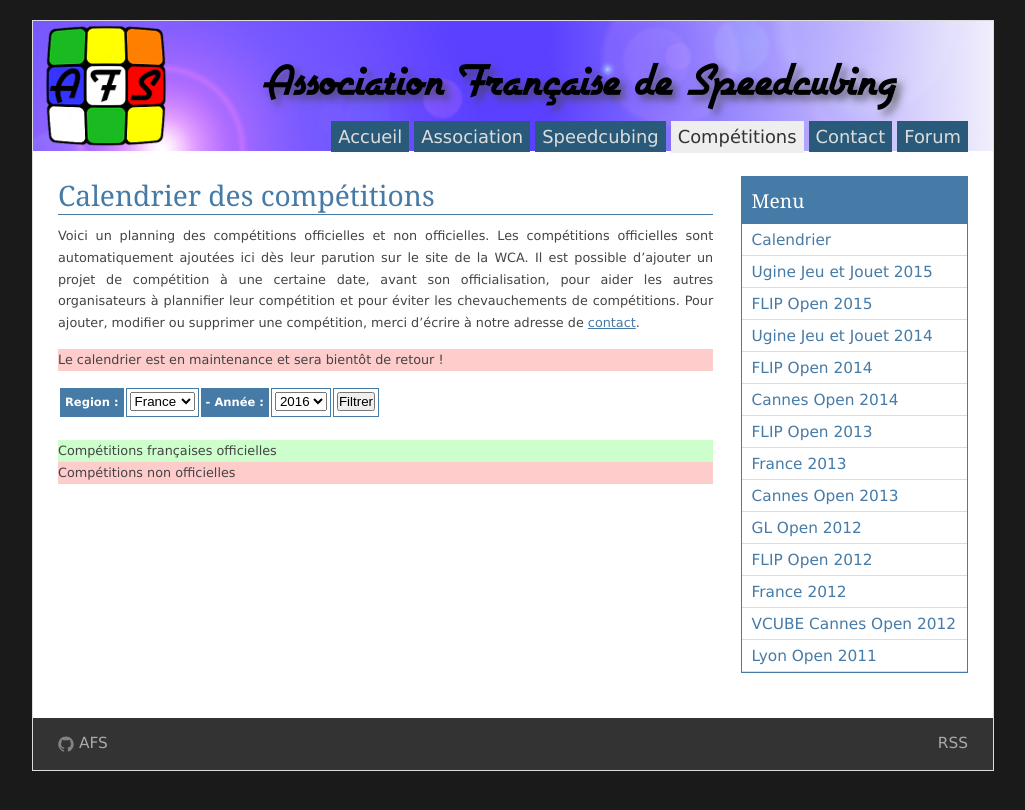
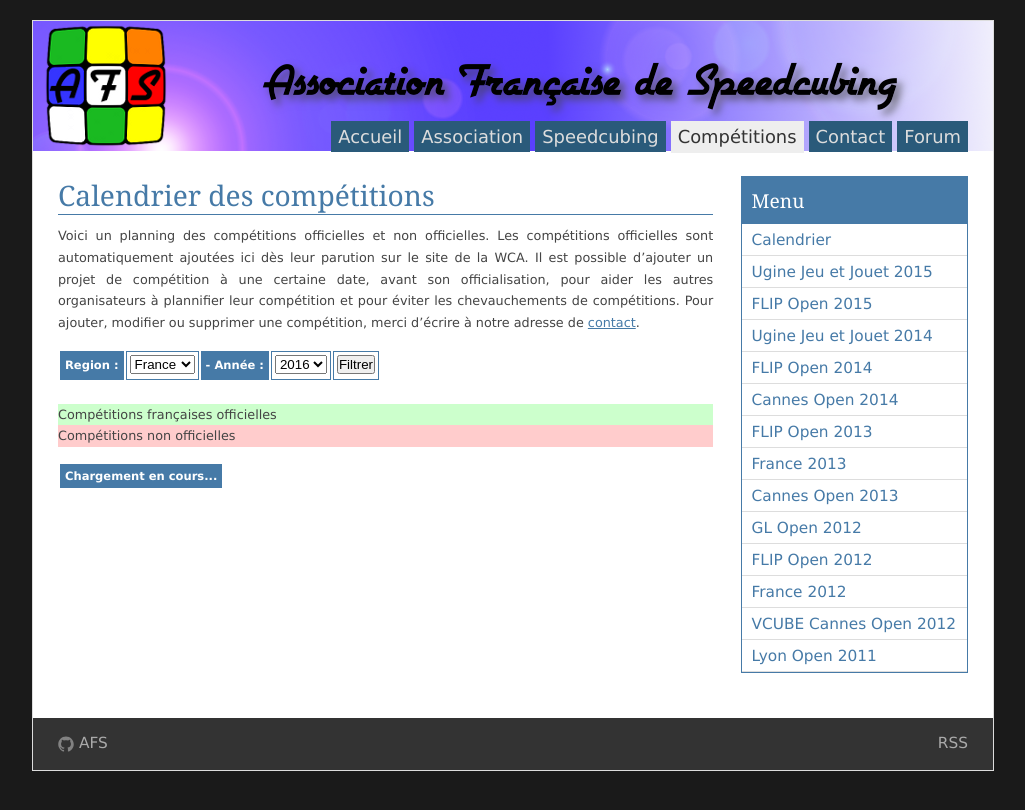
Before and after one commit to speedcubingmadrid/speedcubingmadrid.org, a Jekyll site: the page built from competitions.md, in a window 1280 px wide. Shown: the top 810 px of the page, without its empty margins (127-1152 px from the left). Built offline with Jekyll 4.4.1, drawn with Linux system fonts in a browser that asks for light colours; part of the change alters nothing that is shown.

Commit message:
Import existing non-official competition.
2016+ only.

```diff
--- a/competitions.md
+++ b/competitions.md
@@ -11,7 +11,6 @@ Il est possible d'ajouter un projet de compétition à une certaine date, avant
 Pour ajouter, modifier ou supprimer une compétition, merci d'écrire à notre adresse de [contact](mailto:contact@speedcubingfrance.org).
 
 
-<span class="reg">Le calendrier est en maintenance et sera bientôt de retour !</span>
 <form action="javascript:void(0);">
 <table id="selector-calendar" class="planning">
 </table>
@@ -21,6 +20,7 @@ Pour ajouter, modifier ou supprimer une compétition, merci d'écrire à notre a
 
 <script>
 generate_selector("2016", "France");
+loading();
 $.getJSON("{{site.baseurl}}/uploads/comps.json", function(data) {
     //Load local unofficial comps and display calendar
     localComps = data;
--- a/js/afs.js
+++ b/js/afs.js
@@ -68,14 +68,13 @@ function generate_selector(year, region) {
   html += "</select></td></label>";
 
   //Form validation
-  html += "<td><input onclick='";
+  html += "<td><input onclick='loading();";
   html += "get_comps($(\"#years\").val(), $(\"#region\").val(), generate_calendar);";
   html += "' type='submit' id='filter' name='filter' value='Filtrer' /></td></tr>";
   $("#selector-calendar").html(html);
 }
 
 //Main logic to generate the calendar
-//TODO add some kind of "loading" information to the user
 function generate_calendar(year, region, data) {
   var html = "<tr>";
   var week = 0;
@@ -140,3 +139,7 @@ function get_comps(year, region, callback) {
     callback(year, region, data);
   });
 }
+
+function loading() {
+  $("#calendar").html("<tr><th>Chargement en cours...</th></tr>");
+}
--- a/uploads/comps.json
+++ b/uploads/comps.json
@@ -1,8 +1,34 @@
-[{
+[
+    {
+        "city":"Ugine",
+        "month":"12",
+        "day":"3",
+        "year":"2016",
+        "country":"France",
+        "name":"Ugine Jeux et Jouet 2016"
+    },
+    {
+        "city":"Cannes",
+        "month":"7",
+        "day":"2",
+        "year":"2016",
+        "country":"France",
+        "name":"Cannes Summer Open 2016"
+    },
+    {
+        "city":"Lyon",
+        "month":"5",
+        "day":"21",
+        "year":"2016",
+        "country":"France",
+        "name":"Lyon Megaminx Open 2016"
+    },
+    {
         "city":"Toulouse",
         "month":"4",
         "day":"29",
         "year":"2016",
         "country":"France",
         "name":"France 2016"
-}]
+    }
+]
```
Lines whose indentation alone changed are shown as unchanged.
